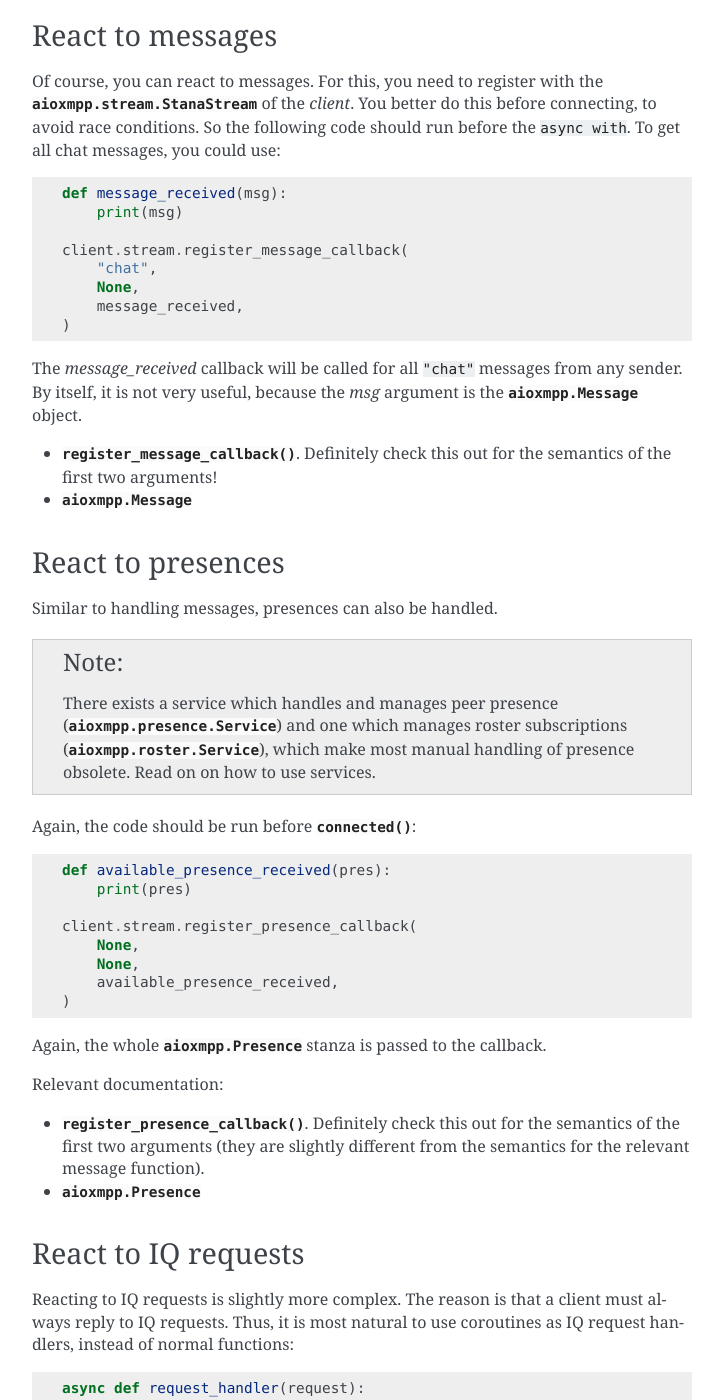
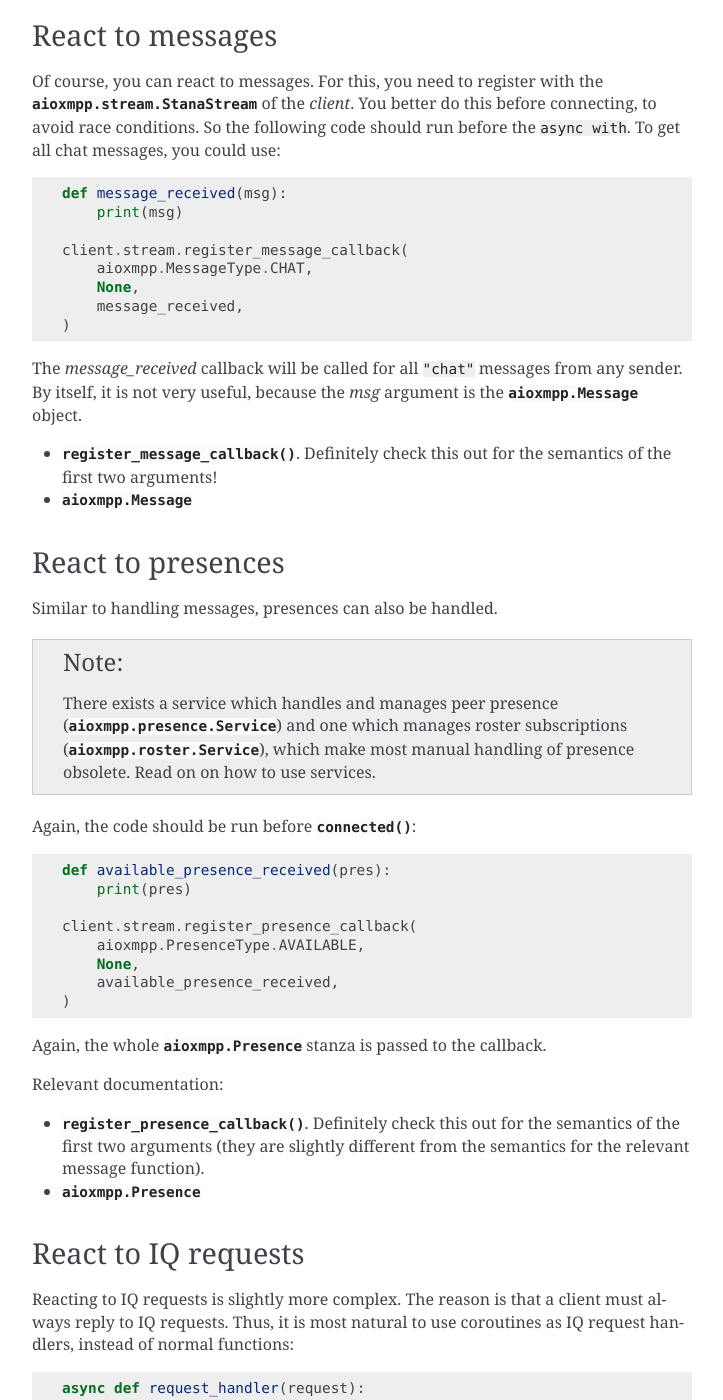
Before and after one commit to horazont/aioxmpp, a Sphinx documentation site: the page built from docs/user-guide/quickstart.rst, in a window 1280 px wide and 1400 px high, scrolled down 2502 px. Shown: the whole window, without its empty margins (388-1111 px from the left). Built offline with Sphinx 7.4.7, drawn with Linux system fonts in a browser that asks for light colours; some of the changed text lies outside the part shown.

Commit message:
Adapt quickstart to {Message,Presence,IQ}Type enums

```diff
--- a/docs/user-guide/quickstart.rst
+++ b/docs/user-guide/quickstart.rst
@@ -79,7 +79,7 @@
 
   msg = aioxmpp.Message(
       to=recipient_jid,  # recipient_jid must be an aioxmpp.JID
-      type_="chat",
+      type_=aioxmpp.MessageType.CHAT,
   )
   # None is for "default language"
   msg.body[None] = "Hello World!"
@@ -133,7 +133,7 @@
       print(msg)
 
   client.stream.register_message_callback(
-      "chat",
+      aioxmpp.MessageType.CHAT,
       None,
       message_received,
   )
@@ -166,7 +166,7 @@
       print(pres)
 
   client.stream.register_presence_callback(
-      None,
+      aioxmpp.PresenceType.AVAILABLE,
       None,
       available_presence_received,
   )
@@ -193,7 +193,7 @@
       print(request)
 
   client.stream.register_iq_request_coro(
-      "get",
+      aioxmpp.IQType.GET,
       aioxmpp.disco.xso.InfoQuery,
       request_handler,
   )
@@ -329,7 +329,7 @@
 are now back inside the ``async with`` block)::
 
   iq = aioxmpp.IQ(
-      type_="get",
+      type_=aioxmpp.IQType.GET,
       payload=Query(),
       to=peer_jid,
   )
@@ -391,7 +391,7 @@
       return result
 
   client.stream.register_iq_request_coro(
-      "get",
+      aioxmpp.IQType.GET,
       Query,
       handler,
   )
```
